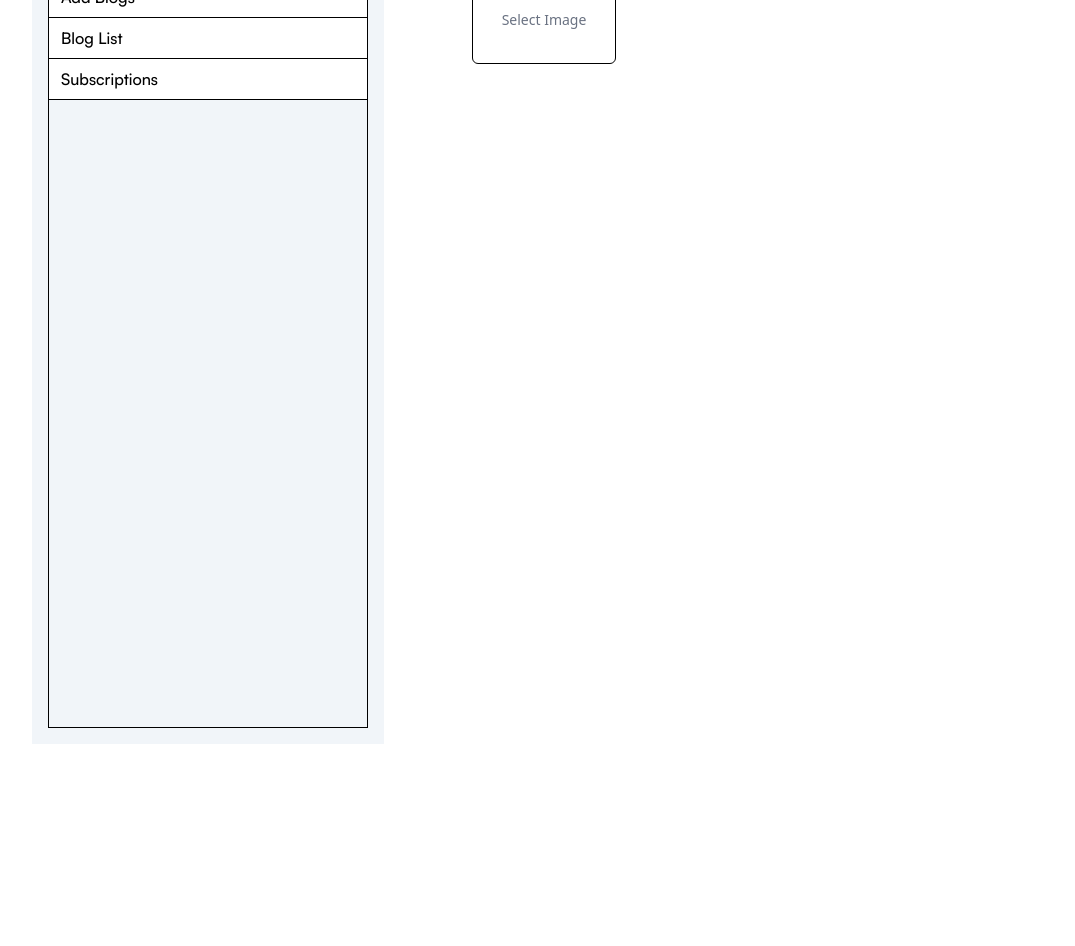
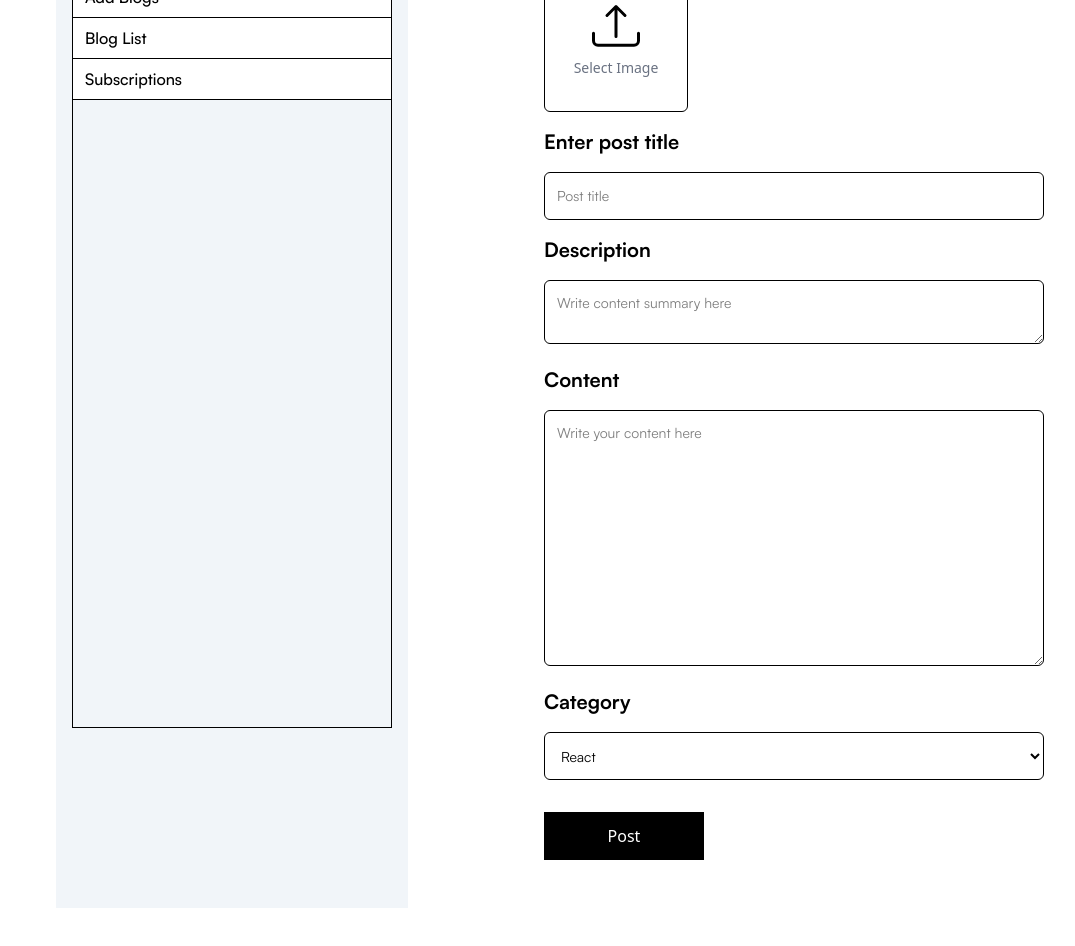
Before and after one commit to codegorrilla/blog, a Next.js app: page /admin/addPost in a window 1280 px wide. Shown: the part 280-1226 px from the top of the page, without its empty margins (16-1091 px from the left). Before the commit the page ends 1072 px from the top, so only its background shows below. Built offline with nearby package versions, Linux system fonts and the light colour scheme.

Commit message:
completed post blog feature using admin panel and successfully generated blog list for the front-end landing page and also activate createAt field replacing date

```diff
--- a/app/admin/addPost/page.jsx
+++ b/app/admin/addPost/page.jsx
@@ -2,9 +2,19 @@
 import { BsUpload } from "react-icons/bs";
 import { useState } from "react";
 import Image from "next/image";
+import axios from "axios";
+import { toast } from "react-toastify";
 
-const page = () => {
+const Page = () => {
   const [uploadedImg, setUploadedImg] = useState(false);
+  const [data, setData] = useState({
+    title: "",
+    description: "",
+    content: "",
+    category: "React",
+    author: "code.gorrilla",
+    authorImg: "/author-profile-thumb.png",
+  });
 
   //handling image upload
   const handleImageUpload = (e) => {
@@ -13,9 +23,51 @@ const page = () => {
     setUploadedImg(e.target.files[0]);
   };
 
+  //handling input values
+  const onChangeHandler = (e) => {
+    const { name, value } = e.target;
+    setData((prevValue) => ({
+      ...prevValue,
+      [name]: value,
+    }));
+  };
+
+  //form submit handler
+  const onSubmitHandler = async (e) => {
+    e.preventDefault();
+
+    const formData = new FormData();
+
+    formData.append("title", data.title);
+    formData.append("description", data.description);
+    formData.append("content", data.content);
+    formData.append("category", data.category);
+    formData.append("author", data.author);
+    formData.append("authorImg", data.authorImg);
+    formData.append("image", uploadedImg);
+
+    const response = await axios.post("/api/blog", formData);
+
+    if (response.data.success) {
+      toast.success(response.data.message);
+
+      setData({
+        title: "",
+        description: "",
+        content: "",
+        category: "React",
+        author: "code.gorrilla",
+        authorImg: "/author-profile-thumb.png",
+      });
+      setUploadedImg(false);
+    } else {
+      toast.error(response.data.message);
+    }
+  };
+
   return (
     <>
-      <form className="pt-5 px-5 sm:pt-12 sm:pl-16">
+      <form className="pt-5 px-5 sm:pt-12 sm:pl-16" onSubmit={onSubmitHandler}>
         <p className="text-xl font-main font-bold">Upload thumbnail</p>
         <label
           htmlFor="image"
@@ -40,11 +92,64 @@ const page = () => {
           accept="image/*"
           required
           className="hidden"
-          onChange={(e) => handleImageUpload(e)}
+          onChange={handleImageUpload}
         />
+        <p className="text-xl mt-4 font-main font-bold">Enter post title</p>
+        <input
+          type="text"
+          placeholder="Post title"
+          required
+          className="border w-full sm:w-[500px] h-12 rounded-md mt-4 p-3 text-black text-sm outline-none font-main"
+          name="title"
+          value={data.title}
+          onChange={onChangeHandler}
+        />
+
+        <p className="text-xl mt-4 font-main font-bold">Description</p>
+        <textarea
+          placeholder="Write content summary here"
+          required
+          className="border w-full sm:w-[500px] h-16 rounded-md mt-4 p-3 text-black text-sm outline-none font-main"
+          name="description"
+          value={data.description}
+          onChange={onChangeHandler}
+        />
+
+        <p className="text-xl mt-4 font-main font-bold">Content</p>
+        <textarea
+          placeholder="Write your content here"
+          required
+          className="border w-full sm:w-[500px] h-64 rounded-md mt-4 p-3 text-black text-sm outline-none font-main"
+          name="content"
+          value={data.content}
+          onChange={onChangeHandler}
+        />
+
+        <p className="text-xl mt-4 font-main font-bold">Category</p>
+        <select
+          id="category"
+          required
+          className="border w-full sm:w-[500px] h-12 rounded-md mt-4 p-3 text-black text-sm outline-none font-main"
+          name="category"
+          value={data.category}
+          onChange={onChangeHandler}
+        >
+          <option value="">Select Category</option>
+          <option value="React">React</option>
+          <option value="Node">Node</option>
+          <option value="Express">Express</option>
+          <option value="MongoDB">MongoDB</option>
+        </select>
+        <br />
+        <button
+          type="submit"
+          className="mt-8 w-40 h-12 bg-black text-white cursor-pointer"
+        >
+          Post
+        </button>
       </form>
     </>
   );
 };
 
-export default page;
+export default Page;
--- a/app/admin/blogList/page.jsx
+++ b/app/admin/blogList/page.jsx
@@ -1,8 +1,8 @@
 "use client";
 import React from "react";
 
-const page = () => {
+const Page = () => {
   return <div>page</div>;
 };
 
-export default page;
+export default Page;
--- a/app/admin/layout.jsx
+++ b/app/admin/layout.jsx
@@ -1,8 +1,10 @@
 import Sidebar from "@/components/AdminComponents/Sidebar";
+import ToastProvider from "@/components/AdminComponents/ToastProvider";
 
 export default function Layout({ children }) {
   return (
     <div className="p-6 sm:p-12 flex gap-6">
+      <ToastProvider />
       <Sidebar />
       <div className="flex flex-col w-full">
         <div className="flex items-center justify-between w-full py-3 max-h-[60px] px-12 border-b border-black">
@@ -13,7 +15,7 @@ export default function Layout({ children }) {
             AD
           </p>
         </div>
-        {children}
+        <div className="p-6 sm:p-12 flex gap-6">{children}</div>
       </div>
     </div>
   );
--- a/app/admin/page.jsx
+++ b/app/admin/page.jsx
@@ -1,7 +1,7 @@
 import React from "react";
 
-const page = () => {
+const Page = () => {
   return <div>page</div>;
 };
 
-export default page;
+export default Page;
--- a/app/admin/subscriptions/page.jsx
+++ b/app/admin/subscriptions/page.jsx
@@ -1,8 +1,8 @@
 "use client";
 import React from "react";
 
-const page = () => {
+const Page = () => {
   return <div>page</div>;
 };
 
-export default page;
+export default Page;
--- a/app/api/blog/route.js
+++ b/app/api/blog/route.js
@@ -9,12 +9,15 @@ const LoadDb = async () => {
 
 LoadDb();
 
-export async function GET(request) {
+// API endpoint for fetching blogs
+export async function GET() {
   console.log("Blog GET hit");
 
-  return NextResponse.json({ message: "API is working" });
+  const allBlogs = await cgBlogModel.find({});
+  return NextResponse.json({ success: true, message: allBlogs });
 }
 
+// API endpoint for uploading blogs
 export async function POST(request) {
   console.log("Blog POST hit");
 
@@ -24,10 +27,10 @@ export async function POST(request) {
   const image = formData.get("image");
   const imageByteData = await image.arrayBuffer();
   const imageBuffer = Buffer.from(imageByteData);
-  const path = `./public/${timeStamp}_${image.name}`;
+  const path = `./public/uploads/${timeStamp}_${image.name}`;
 
   await writeFile(path, imageBuffer);
-  const imgUrl = `/${timeStamp}_${image.name}`;
+  const imgUrl = `/uploads/${timeStamp}_${image.name}`;
   //console.log(imgUrl);
 
   const blogData = {
@@ -43,5 +46,8 @@ export async function POST(request) {
   await cgBlogModel.create(blogData);
   console.log("Blog Saved");
 
-  return NextResponse.json({ success: true, message: blogData });
+  return NextResponse.json({
+    success: true,
+    message: "Blog posted successfully!",
+  });
 }
--- a/app/author/[authorId]/page.js
+++ b/app/author/[authorId]/page.js
@@ -4,7 +4,7 @@ import Image from "next/image";
 import React from "react";
 import BackButton from "@/components/BackButton";
 
-const page = async ({ params }) => {
+const Page = async ({ params }) => {
   const { authorId } = await params;
   const author = blogData.find((item) => item.authorId === parseInt(authorId));
   return (
@@ -31,4 +31,4 @@ const page = async ({ params }) => {
   );
 };
 
-export default page;
+export default Page;
--- a/app/blogs/[id]/page.js
+++ b/app/blogs/[id]/page.js
@@ -7,7 +7,7 @@ import BackButton from "@/components/BackButton";
 import Link from "next/link";
 import { BsArrowLeft } from "react-icons/bs";
 
-const page = async ({ params }) => {
+const Page = async ({ params }) => {
   const { id } = await params;
   const blog = blogData.find((item) => item.id === parseInt(id));
 
@@ -100,4 +100,4 @@ const page = async ({ params }) => {
   );
 };
 
-export default page;
+export default Page;
--- /dev/null
+++ b/components/AdminComponents/ToastProvider.jsx
@@ -0,0 +1,9 @@
+"use client";
+import { ToastContainer } from "react-toastify";
+import "react-toastify/dist/ReactToastify.css";
+
+const ToastProvider = () => {
+  return <ToastContainer theme="dark" />;
+};
+
+export default ToastProvider;
--- a/lib/models/BlogModel.js
+++ b/lib/models/BlogModel.js
@@ -31,9 +31,9 @@ const cgBlogSchema = new mongoose.Schema({
   },
   date: {
     type: String,
-    default: Date.now(),
+    default: () => Date.now().toString(),
   },
-});
+}, { timestamps: true });
 
 export const cgBlogModel =
   mongoose.models.cgBlogModel || mongoose.model("cgBlogModel", cgBlogSchema);
--- a/utility/publishDate.js
+++ b/utility/publishDate.js
@@ -13,11 +13,32 @@ const suffix = (day) => {
   }
 };
 
-// Function to format date from dd/mm/yyyy to "23rd April, 2026"
-export const pubDate = (dateString) => {
-  const [day, month, year] = dateString.split("/").map(Number);
-  const date = new Date(year, month - 1, day);
+// Function to format date and handle optional formatting options
+export const pubDate = (dateValue, options = {}) => {
+  let date;
 
+  // Check if it's in the old dd/mm/yyyy format
+  if (typeof dateValue === "string" && dateValue.includes("/")) {
+    const [day, month, year] = dateValue.split("/").map(Number);
+    date = new Date(year, month - 1, day);
+  } else {
+    // Handle timestamps (like Date.now() from MongoDB) or ISO strings
+    date = new Date(Number(dateValue) || dateValue);
+  }
+
+  // If date is invalid, just return the raw string
+  if (isNaN(date.getTime())) {
+    return dateValue;
+  }
+
+  // // If formatting options are passed in, use them
+  // if (Object.keys(options).length > 0) {
+  //   return new Intl.DateTimeFormat("en-US", options).format(date);
+  // }
+
+  // Otherwise fallback to default "23rd April, 2026" format
+  const day = date.getDate();
+  const year = date.getFullYear();
   return `${day}${suffix(day)} ${date.toLocaleString("default", { month: "long" })}, ${year}`;
 };
 
```
Also changed, not shown: components/BlogList.jsx (+25 -5 lines), public/author-profile-thumb.png (added), 1 other file (tests, documents, lock files or other folders).
